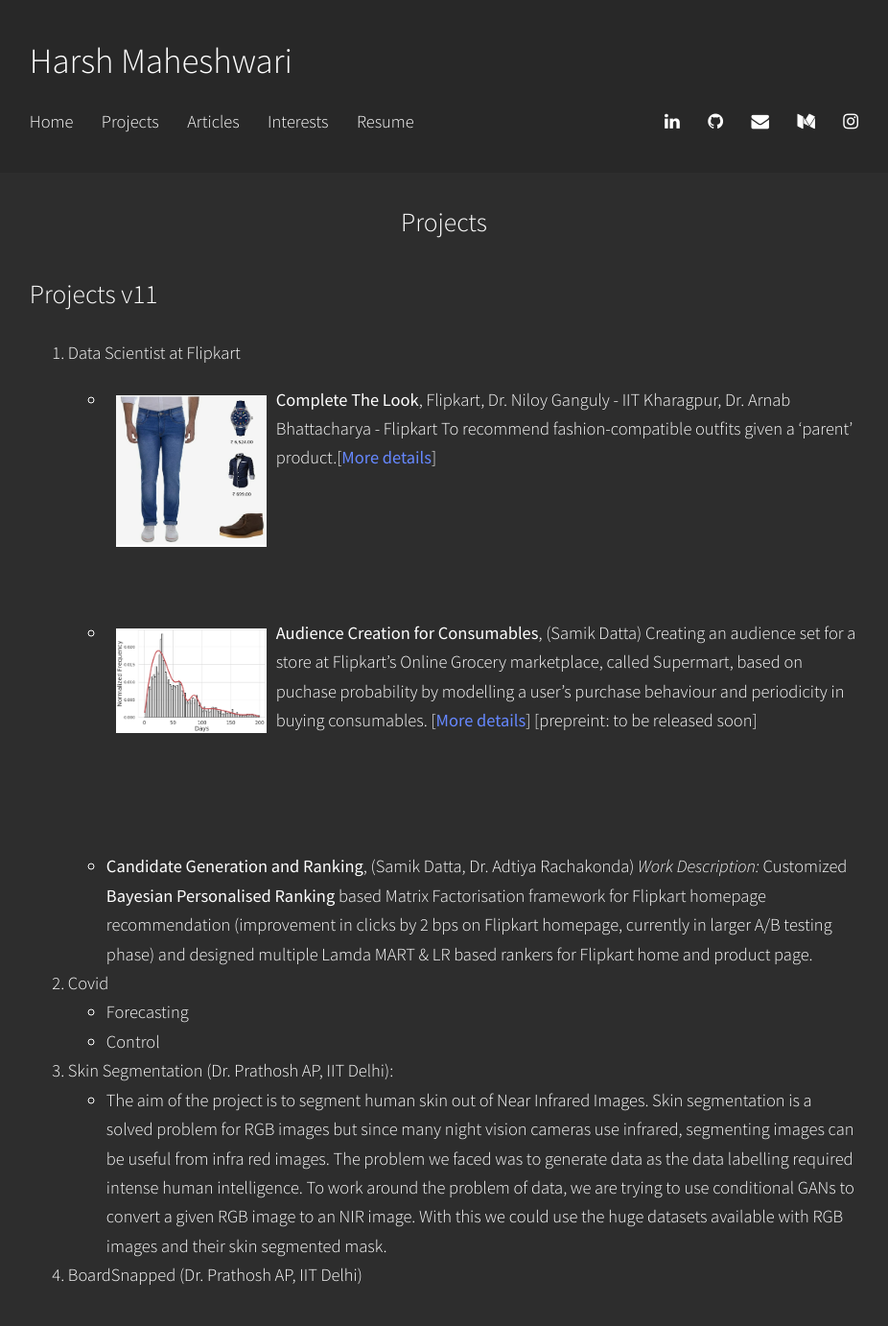
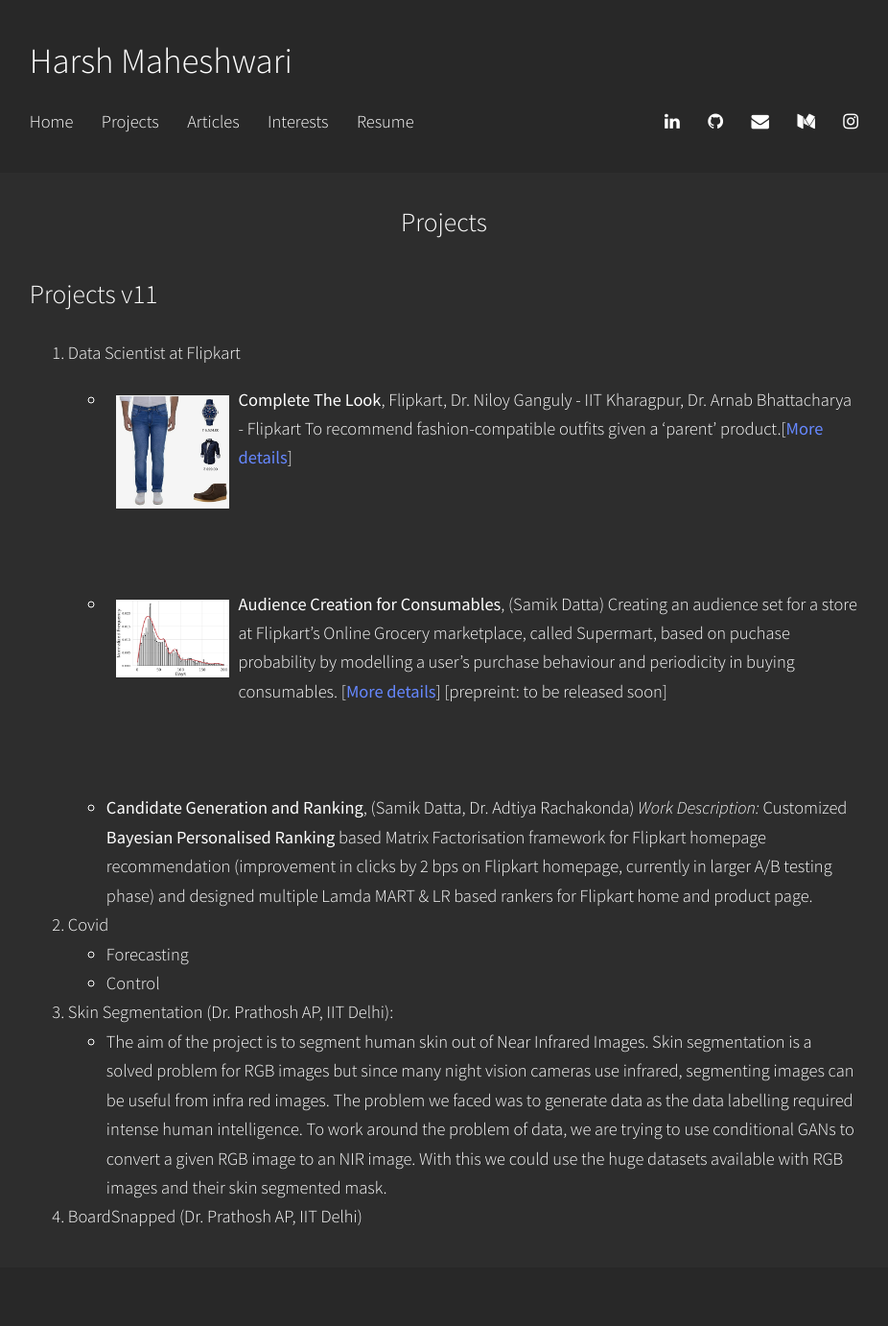
Before and after one commit to harshm121/portfolio-old, a Jekyll site: the page built from Projects/index.md, in a window 1280 px wide. Shown: the whole page at 96% size, without its empty margins (177-1103 px from the left). Built offline with Jekyll 4.4.1, drawn with Linux system fonts in a browser that asks for light colours; after the commit the page ends 1321 px from its top, so only the background shows below that.

Commit message:
Update index.md

```diff
--- a/Projects/index.md
+++ b/Projects/index.md
@@ -21,7 +21,7 @@
 
 1. Data Scientist at Flipkart
 
-	- <img align="left" style="padding:10px;" src="./ctl_example.jpeg" alt="CTL Example" width="20%">
+	- <img align="left" style="padding:10px;" src="./ctl_example.jpeg" alt="CTL Example" width="15%">
 **Complete The Look**, Flipkart, Dr. Niloy Ganguly - IIT Kharagpur, Dr. Arnab Bhattacharya - Flipkart
 To recommend fashion-compatible outfits given a 'parent' product.\[[More details](CTL.md)\]
 <br>
@@ -29,11 +29,9 @@
 <br>
 <br>
 <br>
-<br>
-	- <img align="left" style="padding:10px;" src="./supermart.png" alt="supermart sugar example" width="20%">
+	- <img align="left" style="padding:10px;" src="./supermart.png" alt="supermart sugar example" width="15%">
 **Audience Creation for Consumables**,	(Samik Datta)
 Creating an audience set for a store at Flipkart's Online Grocery marketplace, called Supermart, based on puchase probability by modelling a user's purchase behaviour and periodicity in buying consumables. \[[More details](supermart.md)\] \[prepreint: to be released soon\]
-<br>
 <br>
 <br>
 <br>
```
